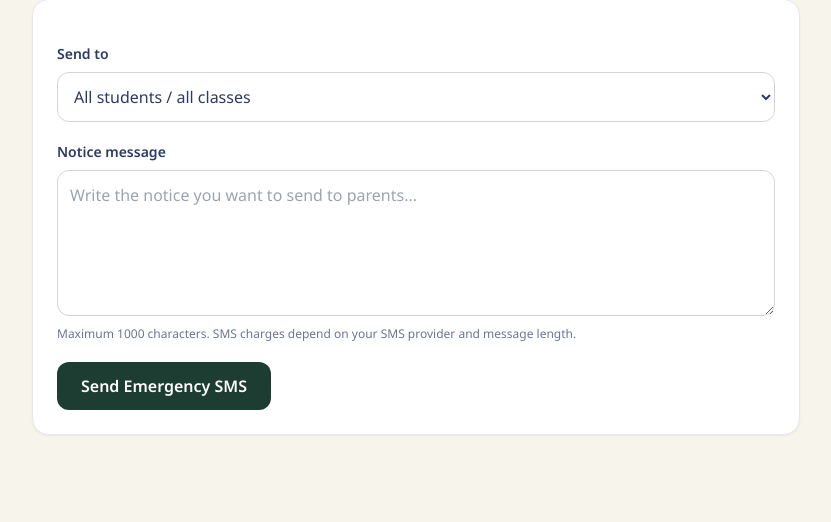
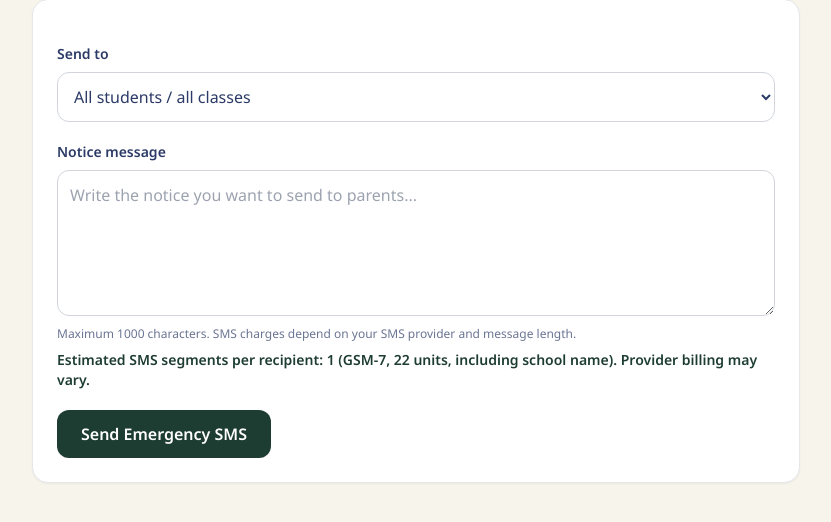
Before and after one commit to MMunna5/School-attendance, a Django app: page /admin-panel/emergency-sms/ in a window 1280 px wide. Shown: the part 211-733 px from the top of the page, without its empty margins (224-1055 px from the left). Run offline with Django 5.2, Linux system fonts and the light colour scheme; the visitor is signed in with stand-in values (Sample User, id 1); data that the repository does not hold is empty; some libraries are stand-ins or nearby versions.

Commit message:
Add live SMS segment preview to emergency SMS

```diff
--- a/attendance/templates/attendance/emergency_sms.html
+++ b/attendance/templates/attendance/emergency_sms.html
@@ -95,10 +95,11 @@
 
         <div>
             <label for="message" class="block text-sm font-semibold text-ink mb-2">Notice message</label>
-            <textarea id="message" name="message" rows="5" maxlength="1000" required
+            <textarea id="message" data-school-name="{{ school_short_name|default:'School' }}" name="message" rows="5" maxlength="1000" required
                       class="w-full rounded-xl border border-gray-300 p-3 focus:border-forest focus:ring-1 focus:ring-forest"
                       placeholder="Write the notice you want to send to parents...">{{ message_text }}</textarea>
             <p class="text-xs text-ink-soft mt-1">Maximum 1000 characters. SMS charges depend on your SMS provider and message length.</p>
+            <p id="sms-segment-preview" class="text-sm font-semibold text-forest mt-2" aria-live="polite"></p>
         </div>
 
         <button id="send-emergency-sms" type="submit" class="w-full sm:w-auto rounded-xl bg-forest text-white font-semibold px-6 py-3 hover:opacity-90">
@@ -109,6 +110,34 @@
 
 <script>
 (function () {
+
+    const smsMessageField = document.getElementById('message');
+    const smsPreview = document.getElementById('sms-segment-preview');
+    const gsmBasicChars = new Set(Array.from("@£$¥èéùìòÇ\nØø\rÅåΔ_ΦΓΛΩΠΨΣΘΞ\u001bÆæßÉ !\"#¤%&'()*+,-./0123456789:;<=>?¡ABCDEFGHIJKLMNOPQRSTUVWXYZÄÖÑÜ§¿abcdefghijklmnopqrstuvwxyzäöñüà"));
+    const gsmExtendedChars = new Set(Array.from("^{}\\[~]|€\f"));
+    function countSmsSegments(text) {
+        let septets = 0;
+        let gsm7 = true;
+        for (const char of text) {
+            if (gsmBasicChars.has(char)) septets += 1;
+            else if (gsmExtendedChars.has(char)) septets += 2;
+            else { gsm7 = false; break; }
+        }
+        if (gsm7) return {encoding: 'GSM-7', units: septets, segments: septets <= 160 ? 1 : Math.ceil(septets / 153)};
+        const units = Array.from(text).reduce((n, char) => n + (char.codePointAt(0) > 0xFFFF ? 2 : 1), 0);
+        return {encoding: 'Unicode', units, segments: units <= 70 ? 1 : Math.ceil(units / 67)};
+    }
+    function refreshSmsPreview() {
+        if (!smsMessageField || !smsPreview) return;
+        const schoolName = smsMessageField.dataset.schoolName || 'School';
+        const fullMessage = smsMessageField.value + '\n' + schoolName;
+        const count = countSmsSegments(fullMessage);
+        smsPreview.textContent = 'Estimated SMS segments per recipient: ' + count.segments + ' (' + count.encoding + ', ' + count.units + ' units, including school name). Provider billing may vary.';
+    }
+    if (smsMessageField) {
+        smsMessageField.addEventListener('input', refreshSmsPreview);
+        refreshSmsPreview();
+    }
     const targetType = document.getElementById('target_type');
     const classField = document.getElementById('class-field');
     const studentField = document.getElementById('student-field');
```
